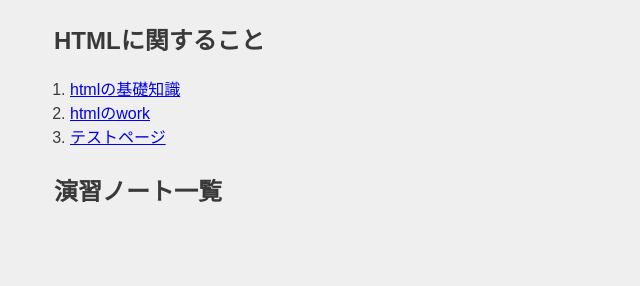
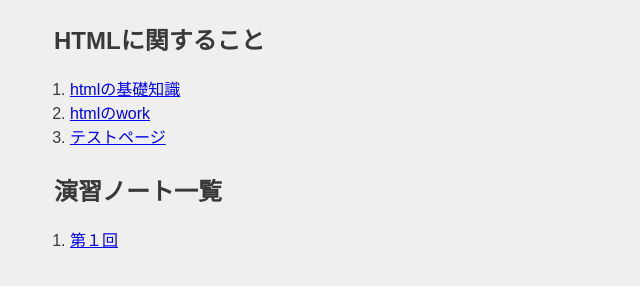
Before and after one commit to icchan0808/xbp, a plain HTML site: page de12/index.html in a window 1280 px wide. Shown: the part 152-438 px from the top of the page, without its empty margins (0-640 px from the left). Drawn offline with Linux system fonts and the light colour scheme.

Commit message:
20261010

```diff
--- a/de12/index.html
+++ b/de12/index.html
@@ -18,7 +18,9 @@
             <li><a href="./test.html" target="_blank">テストページ</a></li>
         </ol>
         <h2>演習ノート一覧</h2>
-
+<ol>
+    <li><a href="http://127.0.0.1:5500/de12/1.html">第１回</a></li>
+</ol>
 
 
 
```
